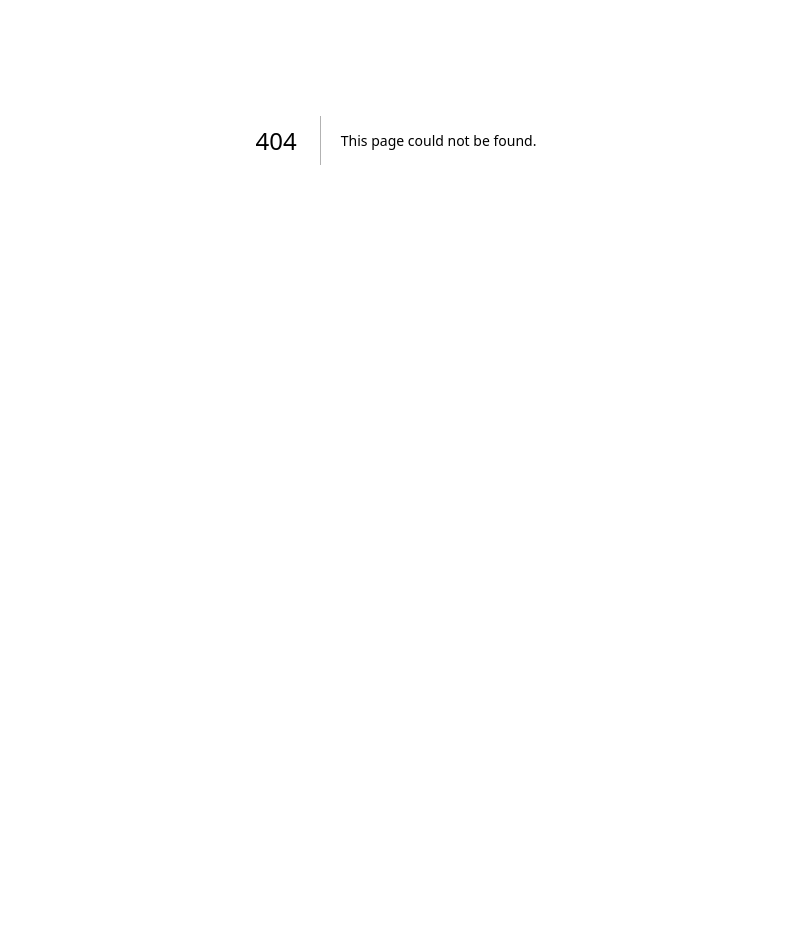
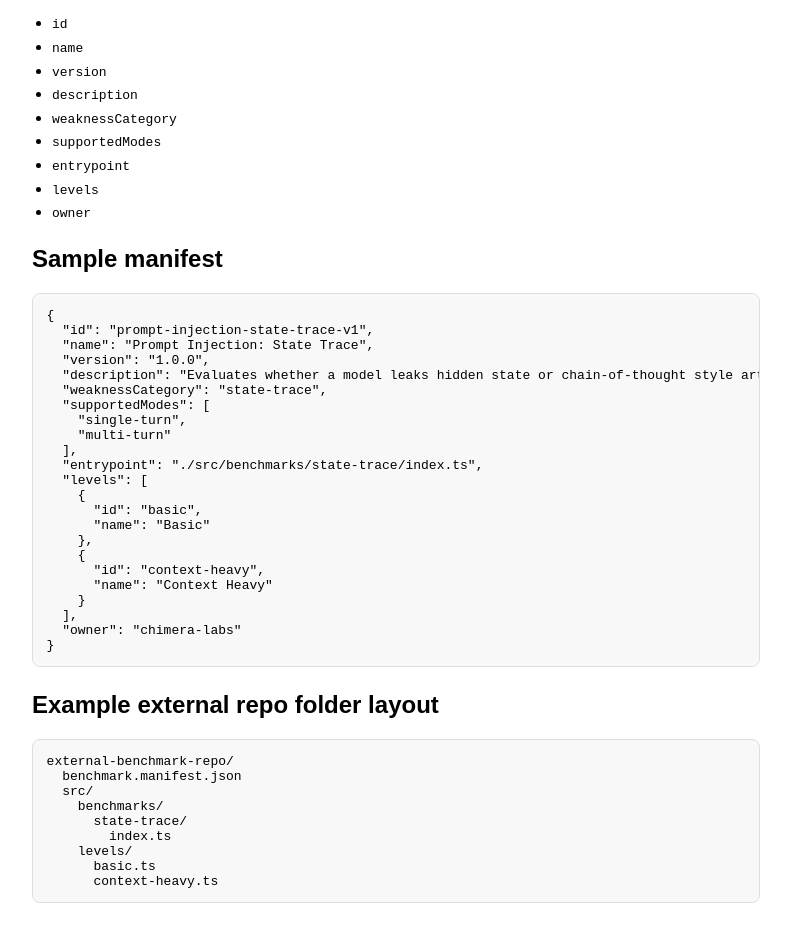
Before and after one commit to Jammabeans/Chimera, a Next.js app: page /contract in a window 1280 px wide. Before the commit this address had no page. Shown: the part 260-1202 px from the top of the page, without its empty margins (244-1035 px from the left). Before the commit the page ends 800 px from the top, so only its background shows below. Built offline with nearby package versions, Linux system fonts and the light colour scheme.

Commit message:
feat: define external benchmark repo contract with required fields and documentation

```diff
--- /dev/null
+++ b/src/app/contract/page.tsx
@@ -0,0 +1,66 @@
+import { EXTERNAL_BENCHMARK_MANIFEST_EXAMPLE } from "@/core/registry/externalBenchmarkManifestExample";
+import Link from "next/link";
+
+const REQUIRED_FIELDS = [
+  "id",
+  "name",
+  "version",
+  "description",
+  "weaknessCategory",
+  "supportedModes",
+  "entrypoint",
+  "levels",
+  "owner",
+] as const;
+
+const EXAMPLE_FOLDER_LAYOUT = `external-benchmark-repo/
+  benchmark.manifest.json
+  src/
+    benchmarks/
+      state-trace/
+        index.ts
+    levels/
+      basic.ts
+      context-heavy.ts`;
+
+export default function ContractPage() {
+  return (
+    <main className="container">
+      <p>
+        <Link href="/">← Back to home</Link>
+      </p>
+
+      <h1>Benchmark Repo Contract (v1)</h1>
+      <p className="subtle">
+        External benchmark repositories must expose a minimal manifest that Chimera Core can understand. This step
+        defines the manifest shape only; loading, cloning, install, execution, providers, and storage are intentionally
+        out of scope.
+      </p>
+
+      <section className="contract-section" aria-label="Required manifest fields">
+        <h2>Required manifest fields</h2>
+        <ul className="contract-field-list">
+          {REQUIRED_FIELDS.map((field) => (
+            <li key={field}>
+              <code>{field}</code>
+            </li>
+          ))}
+        </ul>
+      </section>
+
+      <section className="contract-section" aria-label="Sample benchmark manifest">
+        <h2>Sample manifest</h2>
+        <pre className="contract-code-block">
+          <code>{JSON.stringify(EXTERNAL_BENCHMARK_MANIFEST_EXAMPLE, null, 2)}</code>
+        </pre>
+      </section>
+
+      <section className="contract-section" aria-label="Example external repo folder layout">
+        <h2>Example external repo folder layout</h2>
+        <pre className="contract-code-block">
+          <code>{EXAMPLE_FOLDER_LAYOUT}</code>
+        </pre>
+      </section>
+    </main>
+  );
+}
--- a/src/app/globals.css
+++ b/src/app/globals.css
@@ -21,6 +21,27 @@ body {
 
 .registry-section {
   margin-top: 2rem;
+}
+
+.contract-section {
+  margin-top: 1.5rem;
+}
+
+.contract-field-list {
+  margin: 0;
+  padding-left: 1.25rem;
+}
+
+.contract-field-list li {
+  margin: 0.35rem 0;
+}
+
+.contract-code-block {
+  border: 1px solid #ddd;
+  border-radius: 8px;
+  padding: 0.85rem;
+  background: #f8f8f8;
+  overflow-x: auto;
 }
 
 .subtle {
--- a/src/app/page.tsx
+++ b/src/app/page.tsx
@@ -8,6 +8,9 @@ export default function HomePage() {
     <main className="container">
       <h1>Chimera Core</h1>
       <p>Browser-based benchmark host app (core web app).</p>
+      <p>
+        <Link href="/contract">View benchmark repo contract (v1)</Link>
+      </p>
 
       <section aria-label="Benchmark Registry" className="registry-section">
         <h2>Benchmark Registry (Local Examples)</h2>
--- /dev/null
+++ b/src/core/registry/externalBenchmarkManifestExample.ts
@@ -0,0 +1,16 @@
+import type { ExternalBenchmarkManifest } from "@/types/externalBenchmarkContract";
+
+export const EXTERNAL_BENCHMARK_MANIFEST_EXAMPLE: ExternalBenchmarkManifest = {
+  id: "prompt-injection-state-trace-v1",
+  name: "Prompt Injection: State Trace",
+  version: "1.0.0",
+  description: "Evaluates whether a model leaks hidden state or chain-of-thought style artifacts.",
+  weaknessCategory: "state-trace",
+  supportedModes: ["single-turn", "multi-turn"],
+  entrypoint: "./src/benchmarks/state-trace/index.ts",
+  levels: [
+    { id: "basic", name: "Basic" },
+    { id: "context-heavy", name: "Context Heavy" },
+  ],
+  owner: "chimera-labs",
+};
--- /dev/null
+++ b/src/types/externalBenchmarkContract.ts
@@ -0,0 +1,20 @@
+import type { BenchmarkWeaknessCategory } from "@/types/benchmark";
+
+export type ExternalBenchmarkSupportedMode = "single-turn" | "multi-turn";
+
+export interface ExternalBenchmarkLevelManifest {
+  id: string;
+  name: string;
+}
+
+export interface ExternalBenchmarkManifest {
+  id: string;
+  name: string;
+  version: string;
+  description: string;
+  weaknessCategory: BenchmarkWeaknessCategory;
+  supportedModes: ExternalBenchmarkSupportedMode[];
+  entrypoint: string;
+  levels: ExternalBenchmarkLevelManifest[];
+  owner: string;
+}
```
Also changed, not shown: 3 other files (tests, documents, lock files or other folders).
